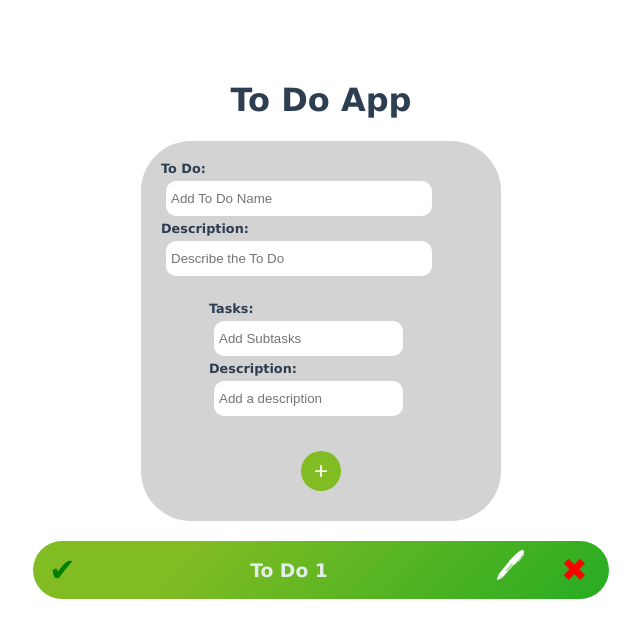
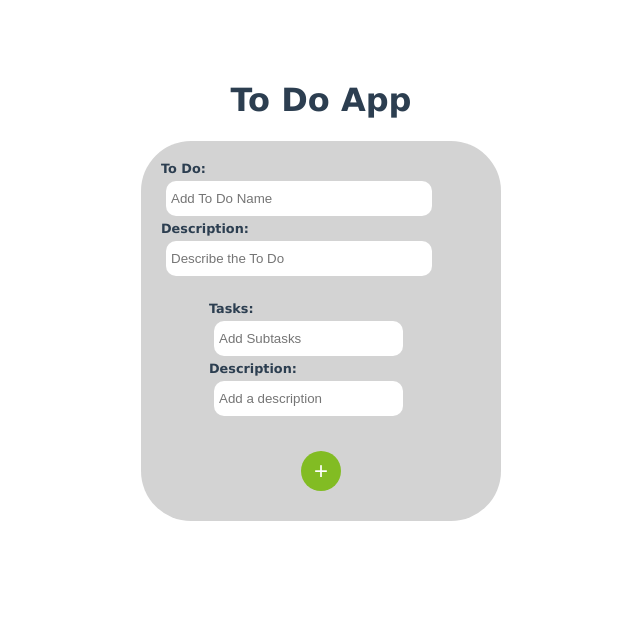
Before and after one commit to Sina-Sche/vue-todo, a Vue app: page / in a window 1280 px wide. Shown: the top 638 px of the page, without its empty margins (319-959 px from the left). Built offline with nearby package versions, Linux system fonts and the light colour scheme.

Commit message:
Add ToDoList Component

```diff
--- a/src/App.vue
+++ b/src/App.vue
@@ -2,16 +2,16 @@
   <h1>To Do App</h1>
   <div class="app-container">
     <Form @todo-added="addTodo" />
-    <ToDoItem :todos="todos" />
+    <ToDoList :todos="todos" />
   </div>
 </template>
 
 <script>
-import ToDoItem from "./components/ToDoItem";
+import ToDoList from "./components/ToDoList";
 import Form from "./components/Form";
 export default {
   name: "App",
-  components: { Form, ToDoItem },
+  components: { Form, ToDoList },
   data() {
     return {
       todos: [],
--- /dev/null
+++ b/src/components/ToDoList.vue
@@ -0,0 +1,14 @@
+<template>
+  <ul>
+    <ToDoItem v-for="(todo, index) in todos" :key="index" :todo="todo" />
+  </ul>
+</template>
+
+<script>
+import ToDoItem from "./ToDoItem";
+export default {
+  name: "ToDoList",
+  components: { ToDoItem },
+  props: { todos: Array },
+};
+</script>
```
